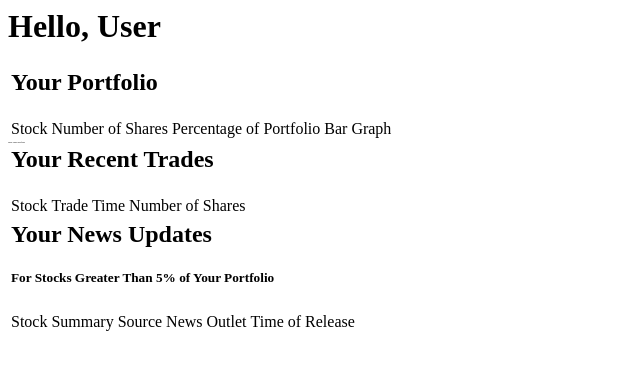
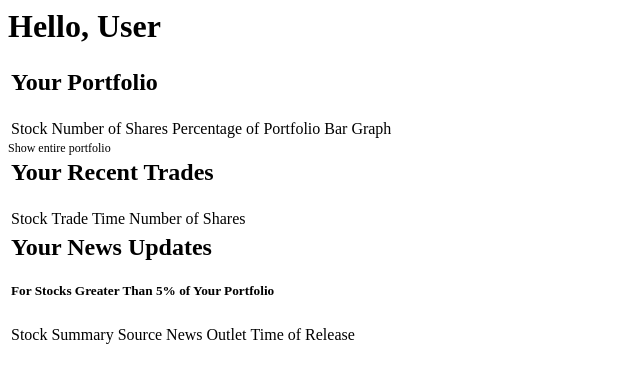
Before and after one commit to andyikchu/insightproject, a Flask app: template webapp/flask/app/templates/user.html in a window 1280 px wide. Shown: the top 383 px of the page, without its empty margins (0-640 px from the left). Run offline with Flask 2, Linux system fonts and the light colour scheme; the template is opened without the code that fills it, so the values that code supplies are empty; some libraries are stand-ins or nearby versions.

Commit message:
adjust font size of javascript function

```diff
--- a/webapp/flask/app/templates/user.html
+++ b/webapp/flask/app/templates/user.html
@@ -92,8 +92,8 @@ function hideportfolio() {
 	{% endfor %}
 	</tbody>
 </table>
-<div id="showportfolio" style="font-size:2" onclick="showportfolio()">Show entire portfolio</div>
-<div id="hideportfolio" style="font-size:2" onclick="hideportfolio()" hidden="true">Reduce portfolio view</div>
+<div id="showportfolio" style="font-size:12" onclick="showportfolio()">Show entire portfolio</div>
+<div id="hideportfolio" style="font-size:12" onclick="hideportfolio()" hidden="true">Reduce portfolio view</div>
 <table>
 	<thead>
 	<tr>
```
